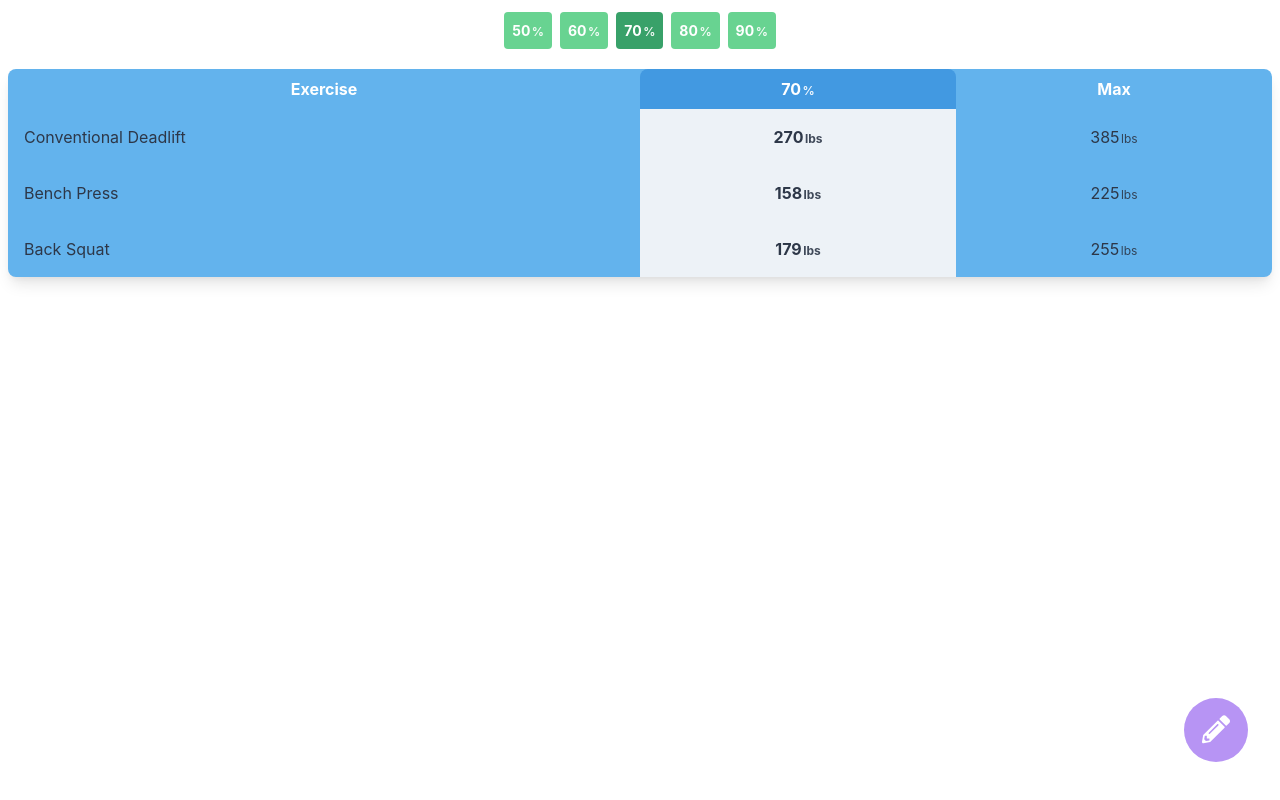
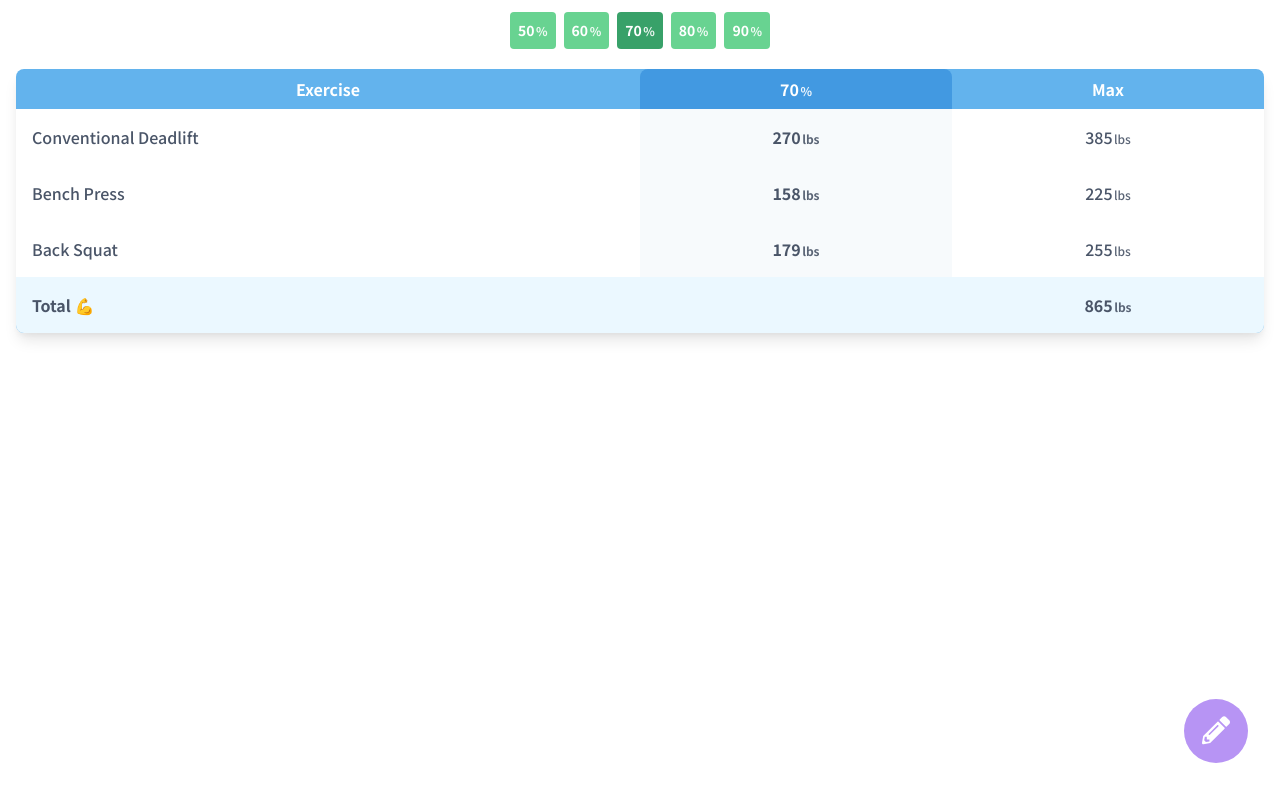
Before and after one commit to tarikhamilton/one-rep-max, a React (Create React App) app: page / in a window 1280 px wide. Built offline with nearby package versions, Linux system fonts and the light colour scheme.

Commit message:
Add lifting total to table and new font

```diff
--- a/package.json
+++ b/package.json
@@ -33,7 +33,8 @@
     "test": "react-scripts test",
     "eject": "react-scripts eject",
     "storybook": "start-storybook -p 6006 -s public --no-dll",
-    "build-storybook": "build-storybook -s public --no-dll"
+    "build-storybook": "build-storybook -s public --no-dll",
+    "build-tailwind": "./node_modules/.bin/tailwindcss build src/_tailwind.css -o src/tailwind.css"
   },
   "eslintConfig": {
     "extends": "react-app"
--- a/public/index.html
+++ b/public/index.html
@@ -3,6 +3,7 @@
   <head>
     <meta charset="utf-8" />
     <link rel="icon" href="%PUBLIC_URL%/favicon.ico" />
+    <link href="https://fonts.googleapis.com/css2?family=Noto+Sans+JP:wght@400;500;700&display=swap" rel="stylesheet">
     <meta name="viewport" content="width=device-width, initial-scale=1" />
     <meta name="theme-color" content="#000000" />
     <meta name="description" content="Progressive web app to reference your one-rep maxes without creating an account." />
--- a/src/App.tsx
+++ b/src/App.tsx
@@ -27,6 +27,10 @@ const App: FC<any> = () => {
     editingExercises: JSON.parse(JSON.stringify(defaultExercises)),
   })
 
+  const total = exercises
+    .map(({ max }: any) => +max)
+    .reduce((acc: number, n: number) => acc + n)
+
   useEffect(() => {
     dispatch({
       type: ACTIONS.UPDATE_EXERCISES,
@@ -38,7 +42,7 @@ const App: FC<any> = () => {
   console.log(faSave)
 
   return (
-    <div className="App">
+    <div className="App font-medium text-gray-700">
       <section className="fixed bottom-0 right-0 m-6">
         {editing ? (
           <>
@@ -74,9 +78,9 @@ const App: FC<any> = () => {
           }}
         />
       </section>
-      <section className="p-2">
+      <section className="py-2 px-4">
         <table className="w-full bg-blue-400 shadow-lg rounded-lg overflow-hidden">
-          <thead className=" text-white">
+          <thead className="text-white">
             {editing ? (
               <tr>
                 <HeaderCell className="w-1/2">Exercise</HeaderCell>
@@ -134,7 +138,7 @@ const App: FC<any> = () => {
               ) : (
                 <tr key={id}>
                   <Cell className="p-4 text-left">{name}</Cell>
-                  <Cell className="p-4 text-center bg-gray-200 font-bold">
+                  <Cell className="p-4 text-center bg-gray-100 font-bold">
                     {addSuffix((percentMax * max).toFixed(), 'lbs')}
                   </Cell>
                   <Cell className="p-4 text-center">
@@ -142,6 +146,15 @@ const App: FC<any> = () => {
                   </Cell>
                 </tr>
               )
+            )}
+            {!editing && (
+              <tr className="font-bold">
+                <Cell className="bg-blue-100">Total <span aria-label="" role="img">💪</span></Cell>
+                <Cell className="bg-blue-100"></Cell>
+                <Cell className="bg-blue-100 text-center">
+                  {addSuffix(total, 'lbs')}
+                </Cell>
+              </tr>
             )}
           </tbody>
         </table>
--- a/src/_tailwind.css
+++ b/src/_tailwind.css
@@ -3,3 +3,10 @@
 @tailwind components;
 
 @tailwind utilities;
+
+@layer base {
+  html,
+  body {
+    font-family: 'Noto Sans JP', sans-serif;
+  }
+}
--- a/src/components/Cell/index.tsx
+++ b/src/components/Cell/index.tsx
@@ -1,8 +1,20 @@
+import classNames from 'classnames'
 import React, { FC } from 'react'
 import { ITableCellProps } from '../interfaces/TableCell.interface'
 
-export const Cell: FC<ITableCellProps> = ({ className = '', children }) => (
-  <td className={`p-2 text-gray-800 ${className}`}>{children}</td>
+export const Cell: FC<ITableCellProps> = ({
+  className = '',
+  children,
+  editing = false,
+}) => (
+  <td
+    className={classNames(
+      editing ? 'p-2' : 'p-4',
+      `bg-white ${className}`
+    )}
+  >
+    {children}
+  </td>
 )
 
 export default Cell
--- a/src/components/interfaces/TableCell.interface.ts
+++ b/src/components/interfaces/TableCell.interface.ts
@@ -1,4 +1,5 @@
 export interface ITableCellProps {
   className?: string
   children?: any
+  editing?: boolean
 }
--- a/src/reducer.ts
+++ b/src/reducer.ts
@@ -104,7 +104,7 @@ export function reducer(state: IReducerState, action: IReducerAction) {
 
 export default reducer
 
-export const defaultExercises = [
+export const defaultExercises: IExercise[] = [
   {
     name: 'Conventional Deadlift',
     max: 385,
--- a/tailwind.config.js
+++ b/tailwind.config.js
@@ -3,7 +3,7 @@ module.exports = {
     // removeDeprecatedGapUtilities: true,
     // purgeLayersByDefault: true,
   },
-  purge: [],
+  purge: { content: ['./src/**/*.tsx'] },
   theme: {
     extend: {},
   },
```
Also changed, not shown: src/tailwind.css.
